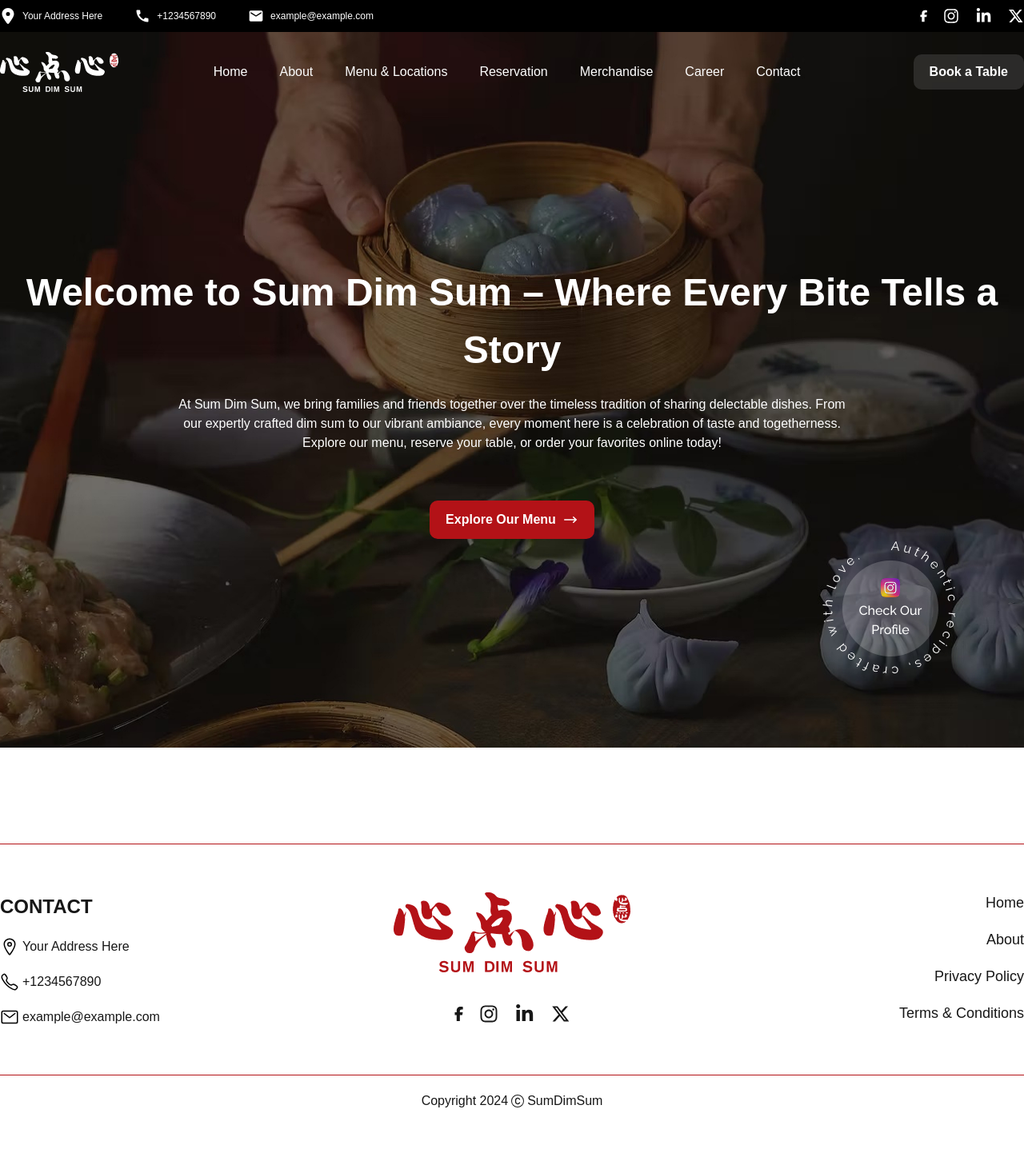
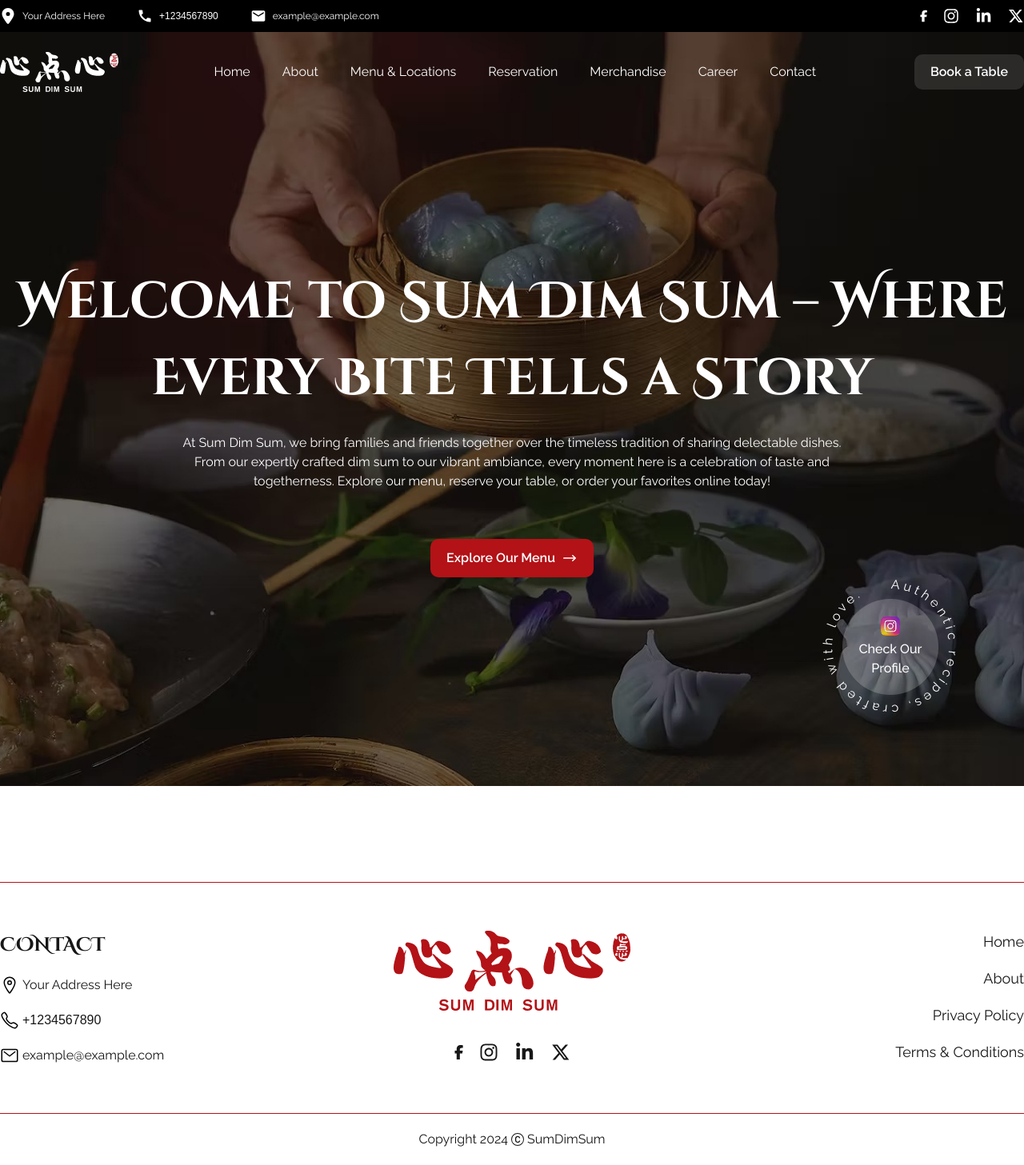
Before and after one commit to morshedsajid26/SUM-DIM-SUM, a Next.js app: page / in a window 1280 px wide. Shown: the whole page at 80% size. Before the commit the page ends 1409 px from the top, so only its background shows below. Built offline with nearby package versions, Linux system fonts and the light colour scheme.

Commit message:
font family added

```diff
--- a/app/component/Footer.jsx
+++ b/app/component/Footer.jsx
@@ -12,21 +12,21 @@ const Footer = () => {
         <Container className='border-y border-[#B31217] grid grid-cols-3 justify-between py-[60px]'>
             <div className="left gap-5 flex flex-col">
 
-                    <h3 className=' uppercase text-[24px] font-bold '>Contact</h3>
-                    <p className=' text-[16px] flex items-center gap-1'>
+                    <h3 className=' uppercase text-[24px] font-bold font-cinzel '>Contact</h3>
+                    <p className=' text-[16px] flex items-center gap-1 font-raleway'>
                     <IoLocationOutline className='w-6 h-6 text-black' />
 
                        Your Address Here
                     </p>
 
 
-                    <p className=' text-[16px] flex items-center gap-1'>
+                    <p className=' text-[16px] flex items-center gap-1 font-poppins'>
                     <IoCallOutline className='w-6 h-6 text-black' />
                     +1234567890
                      </p>
 
 
-                    <p className=' text-[16px] flex items-center gap-1'>
+                    <p className=' text-[16px] flex items-center gap-1 font-raleway'>
                     <IoMailOutline  className='w-6 h-6 text-black'/>
                         example@example.com
                     </p>
@@ -60,7 +60,7 @@ const Footer = () => {
                             </div>
             </div>
             <div className="right text-end">
-                <ul className='list-none text-[18px] flex flex-col gap-[19px]'>
+                <ul className='list-none text-[18px] font-raleway flex flex-col gap-[19px]'>
                     <li>
                         <a href="#">Home</a>
                         </li>
@@ -77,7 +77,7 @@ const Footer = () => {
             </div>
 
         </Container>
-        <p className='flex  items-center gap-1 justify-center py-5 '>Copyright 2024 <BsCCircle className='w-4 h-4' /> SumDimSum</p>
+        <p className='flex  items-center gap-1 justify-center py-5 font-raleway '>Copyright 2024 <BsCCircle className='w-4 h-4' /> SumDimSum</p>
     </footer>
   )
 }
--- a/app/component/Header.jsx
+++ b/app/component/Header.jsx
@@ -9,20 +9,20 @@ const Header = () => {
         <Container className={'flex items-center justify-between py-2.5'}>
             <div className="left flex items-center gap-10">
 
-                    <p className='text-white text-[12px] flex items-center gap-2'>
+                    <p className='text-white text-[12px] flex items-center gap-2 font-raleway'>
                     <FaLocationDot className='w-5 h-5 text-white' />
 
                     Your Address Here
                     </p>
 
 
-                    <p className='text-white text-[12px] flex items-center gap-2'>
+                    <p className='text-white text-[12px] flex items-center gap-2 font-poppins'>
                     <MdCall className='w-5 h-5 text-white' />
                         +1234567890
                     </p>
 
 
-                    <p className='text-white text-[12px] flex items-center gap-2'>
+                    <p className='text-white text-[12px] flex items-center gap-2 font-raleway'>
                     <MdEmail className='w-5 h-5 text-white'/>
                         example@example.com
                     </p>
--- a/app/component/Li.jsx
+++ b/app/component/Li.jsx
@@ -3,7 +3,7 @@ import React from 'react'
 const Li = ({className,liText}) => {
   return (
     <div>
-        <li className={`list-none text-white text-[16px] ${className}`}>
+        <li className={`list-none text-white text-[16px] font-raleway ${className}`}>
             <a href='#'> {liText} </a>
 
         </li>
--- a/app/component/Navbar.jsx
+++ b/app/component/Navbar.jsx
@@ -28,7 +28,7 @@ const Navbar = () => {
                 <Li liText='Contact'/>
             </div>
             <div className="button">
-              <button className='text-white text-[16px] font-semibold py-2.5 px-5 bg-white/12 rounded-[10px]'>Book a Table</button>
+              <button className='text-white text-[16px] font-semibold py-2.5 px-5 bg-white/12 rounded-[10px] font-raleway'>Book a Table</button>
             </div>
         </Container>
     </nav>
--- a/app/globals.css
+++ b/app/globals.css
@@ -10,6 +10,9 @@
   --color-foreground: var(--foreground);
   --font-sans: var(--font-geist-sans);
   --font-mono: var(--font-geist-mono);
+  --font-raleway: var(--font-raleway);
+  --font-cinzel: var(--font-cinzel);
+  --font-poppins: var(--font-poppins);
 }
 
 @media (prefers-color-scheme: white) {
--- a/app/layout.js
+++ b/app/layout.js
@@ -1,4 +1,4 @@
-import { Geist, Geist_Mono } from "next/font/google";
+import { Geist, Geist_Mono,Cinzel_Decorative, Raleway,Poppins } from "next/font/google";
 import "./globals.css";
 import Navbar from "./component/Navbar";
 import Header from "./component/Header";
@@ -14,6 +14,26 @@ const geistMono = Geist_Mono({
   subsets: ["latin"],
 });
 
+const raleway = Raleway({
+  variable: "--font-raleway",
+  subsets: ["latin"],
+
+});
+
+const cinzel = Cinzel_Decorative({
+  variable: "--font-cinzel",
+  subsets: ["latin"],
+  weight: ['400','700','900']
+
+});
+
+const poppins = Poppins({
+  variable: "--font-poppins",
+  subsets: ["latin"],
+  weight: ['400','500','600','700']
+
+});
+
 export const metadata = {
   title: "SUM DIM SUM",
   description: "Generated by create next app",
@@ -23,7 +43,7 @@ export default function RootLayout({ children }) {
   return (
     <html lang="en">
       <body
-        className={`${geistSans.variable} ${geistMono.variable} antialiased`}
+        className={`${geistSans.variable} ${geistMono.variable} ${raleway.variable} ${cinzel.variable} antialiased`}
       >
         <Header/>
 
--- a/app/page.js
+++ b/app/page.js
@@ -14,11 +14,11 @@ const page = () => {
      <div  className='pt-[190px] pb-[261px]'>
       <Container  >
         <div className='relative flex flex-col items-center justify-center text-center '>
-          <h1 className='text-white text-[48px] font-bold text-center'>Welcome to Sum Dim Sum – Where Every Bite Tells a Story</h1>
+          <h1 className='text-white text-[64px] font-bold text-center font-cinzel'>Welcome to Sum Dim Sum – Where Every Bite Tells a Story</h1>
 
-        <p className='text-white text-[16px] mt-5 w-[850px] text-center'>At Sum Dim Sum, we bring families and friends together over the timeless tradition of sharing delectable dishes. From our expertly crafted dim sum to our vibrant ambiance, every moment here is a celebration of taste and togetherness. Explore our menu, reserve your table, or order your favorites online today!</p>
+        <p className='text-white text-[16px] mt-5 w-[850px] text-center font-raleway'>At Sum Dim Sum, we bring families and friends together over the timeless tradition of sharing delectable dishes. From our expertly crafted dim sum to our vibrant ambiance, every moment here is a celebration of taste and togetherness. Explore our menu, reserve your table, or order your favorites online today!</p>
 
-        <button className='bg-[#B31217] text-white text-[16px] font-semibold py-3 px-5 rounded-[10px] mt-[60px] flex items-center '>Explore Our Menu
+        <button className='bg-[#B31217] text-white text-[16px] font-semibold py-3 px-5 rounded-[10px] mt-[60px] flex items-center font-raleway'>Explore Our Menu
           <HiMiniArrowLongRight className='w-5 h-5 ml-2' />
         </button>
         </div>
--- a/package.json
+++ b/package.json
@@ -8,6 +8,7 @@
     "start": "next start"
   },
   "dependencies": {
+    "@next/font": "^14.2.15",
     "next": "15.5.3",
     "react": "19.1.0",
     "react-dom": "19.1.0",
```
Also changed, not shown: 1 other file (tests, documents, lock files or other folders).
